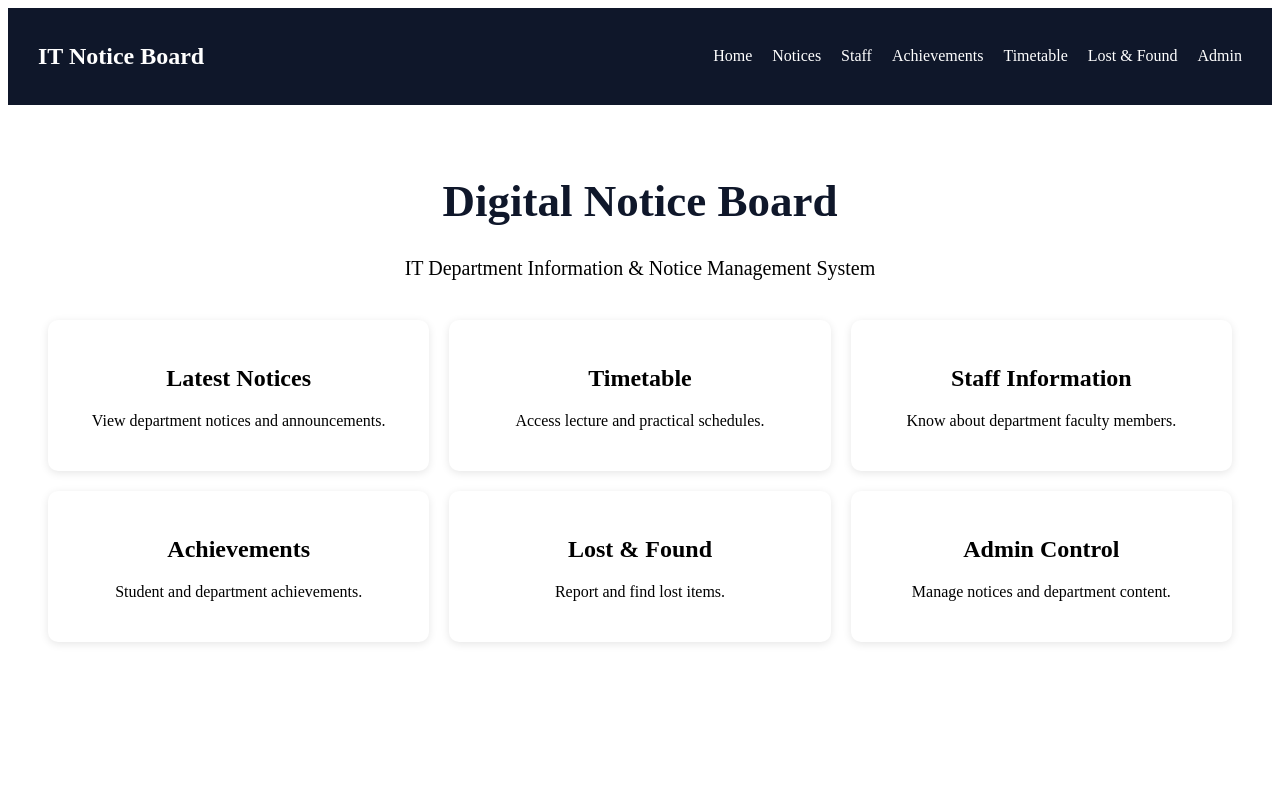
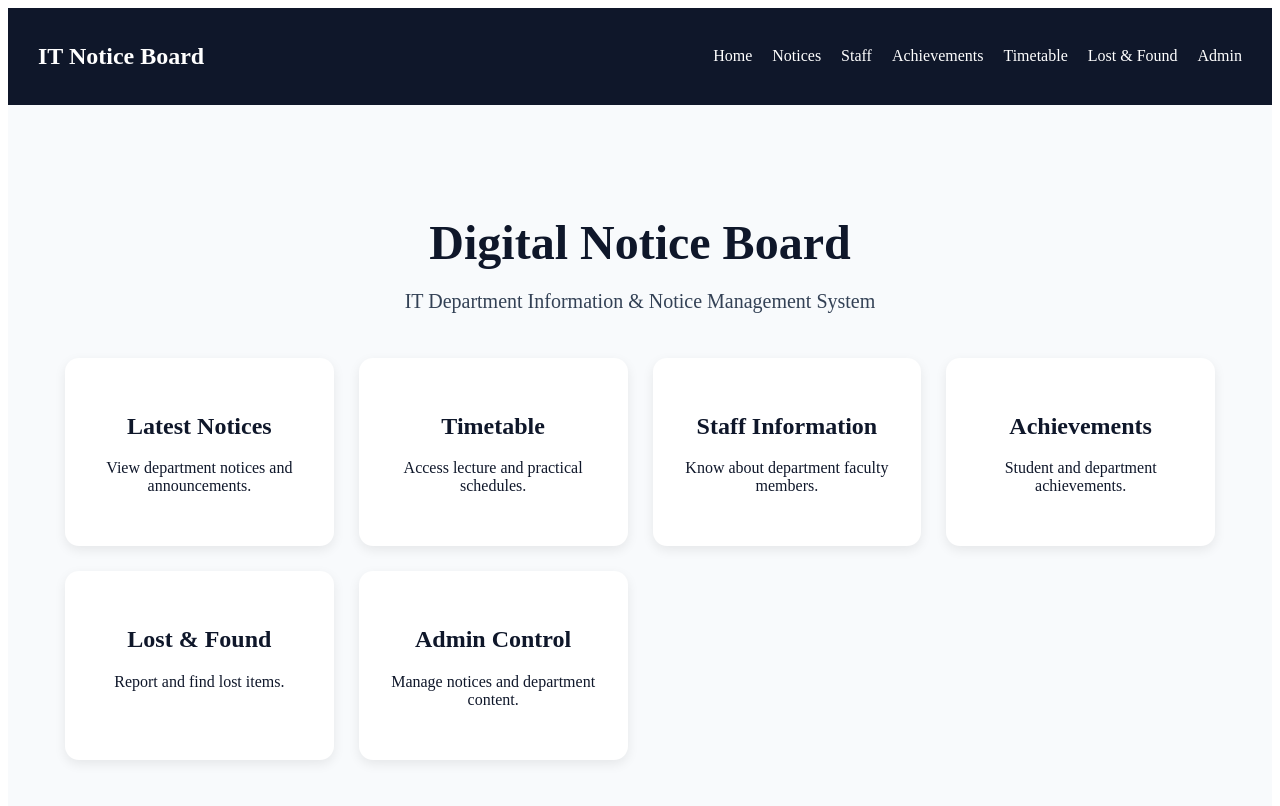
Before and after one commit to Saloni1976/digital-notice-board, a React (Vite) app: page / in a window 1280 px wide. Shown: the top 806 px of the page. Built offline with nearby package versions, Linux system fonts and the light colour scheme.

Commit message:
Made homepage cards clickable

```diff
--- a/src/pages/Home.jsx
+++ b/src/pages/Home.jsx
@@ -1,72 +1,98 @@
+import { Link } from "react-router-dom";
 import Navbar from "../components/Navbar";
-import { Link } from "react-router-dom";
+
 function Home() {
+  const cards = [
+    {
+      title: "Latest Notices",
+      desc: "View department notices and announcements.",
+      path: "/notices",
+    },
+    {
+      title: "Timetable",
+      desc: "Access lecture and practical schedules.",
+      path: "/timetable",
+    },
+    {
+      title: "Staff Information",
+      desc: "Know about department faculty members.",
+      path: "/staff",
+    },
+    {
+      title: "Achievements",
+      desc: "Student and department achievements.",
+      path: "/achievements",
+    },
+    {
+      title: "Lost & Found",
+      desc: "Report and find lost items.",
+      path: "/lostfound",
+    },
+    {
+      title: "Admin Control",
+      desc: "Manage notices and department content.",
+      path: "/login",
+    },
+  ];
+
   return (
     <div>
       <Navbar />
 
-      <div
-        style={{
-          padding: "40px",
-          textAlign: "center",
-        }}
-      >
-        <h1 style={{ fontSize: "45px", color: "#0f172a" }}>
-          Digital Notice Board
-        </h1>
-
-        <p style={{ fontSize: "20px", marginTop: "15px" }}>
+      <section style={heroStyle}>
+        <h1 style={titleStyle}>Digital Notice Board</h1>
+        <p style={subtitleStyle}>
           IT Department Information & Notice Management System
         </p>
 
-        <div
-          style={{
-            marginTop: "40px",
-            display: "grid",
-            gridTemplateColumns: "repeat(3, 1fr)",
-            gap: "20px",
-          }}
-        >
-          <div style={cardStyle}>
-            <h2>Latest Notices</h2>
-            <p>View department notices and announcements.</p>
-          </div>
-
-          <div style={cardStyle}>
-            <h2>Timetable</h2>
-            <p>Access lecture and practical schedules.</p>
-          </div>
-
-          <div style={cardStyle}>
-            <h2>Staff Information</h2>
-            <p>Know about department faculty members.</p>
-          </div>
-
-          <div style={cardStyle}>
-            <h2>Achievements</h2>
-            <p>Student and department achievements.</p>
-          </div>
-
-          <div style={cardStyle}>
-            <h2>Lost & Found</h2>
-            <p>Report and find lost items.</p>
-          </div>
-
-          <div style={cardStyle}>
-            <h2>Admin Control</h2>
-            <p>Manage notices and department content.</p>
-          </div>
+        <div style={gridStyle}>
+          {cards.map((card, index) => (
+            <Link to={card.path} key={index} style={cardStyle}>
+              <h2>{card.title}</h2>
+              <p>{card.desc}</p>
+            </Link>
+          ))}
         </div>
-      </div>
+      </section>
     </div>
   );
 }
 
+const heroStyle = {
+  padding: "70px 40px",
+  textAlign: "center",
+  backgroundColor: "#f8fafc",
+  minHeight: "100vh",
+};
+
+const titleStyle = {
+  fontSize: "48px",
+  color: "#0f172a",
+  marginBottom: "15px",
+};
+
+const subtitleStyle = {
+  fontSize: "20px",
+  color: "#334155",
+  marginBottom: "45px",
+};
+
+const gridStyle = {
+  display: "grid",
+  gridTemplateColumns: "repeat(auto-fit, minmax(260px, 1fr))",
+  gap: "25px",
+  maxWidth: "1150px",
+  margin: "0 auto",
+};
+
 const cardStyle = {
   backgroundColor: "white",
-  padding: "25px",
-  borderRadius: "10px",
-  boxShadow: "0px 2px 8px rgba(0,0,0,0.1)",
+  padding: "35px 25px",
+  borderRadius: "14px",
+  boxShadow: "0 4px 12px rgba(0,0,0,0.08)",
+  textDecoration: "none",
+  color: "#0f172a",
+  transition: "0.3s",
 };
 
 export default Home;
```
